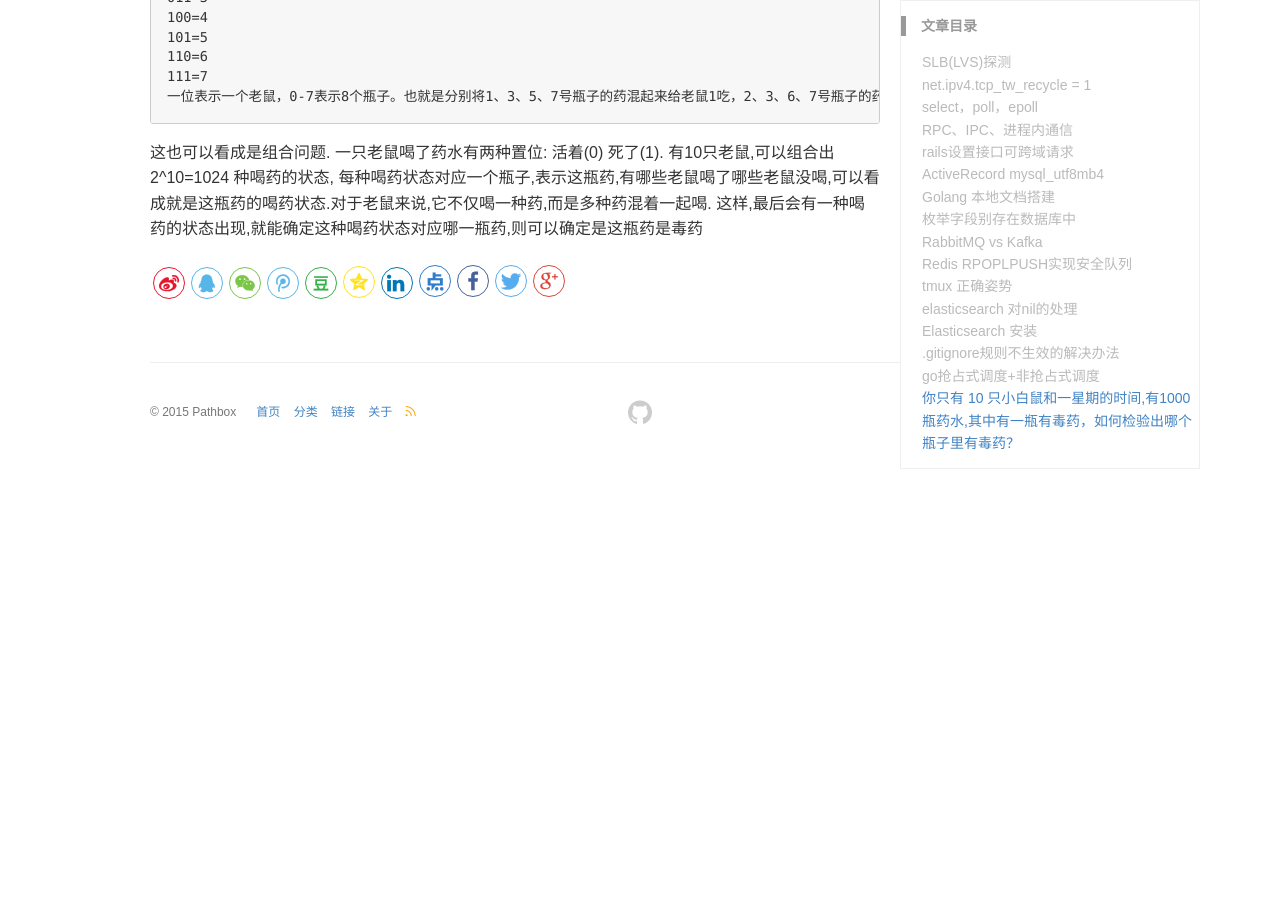
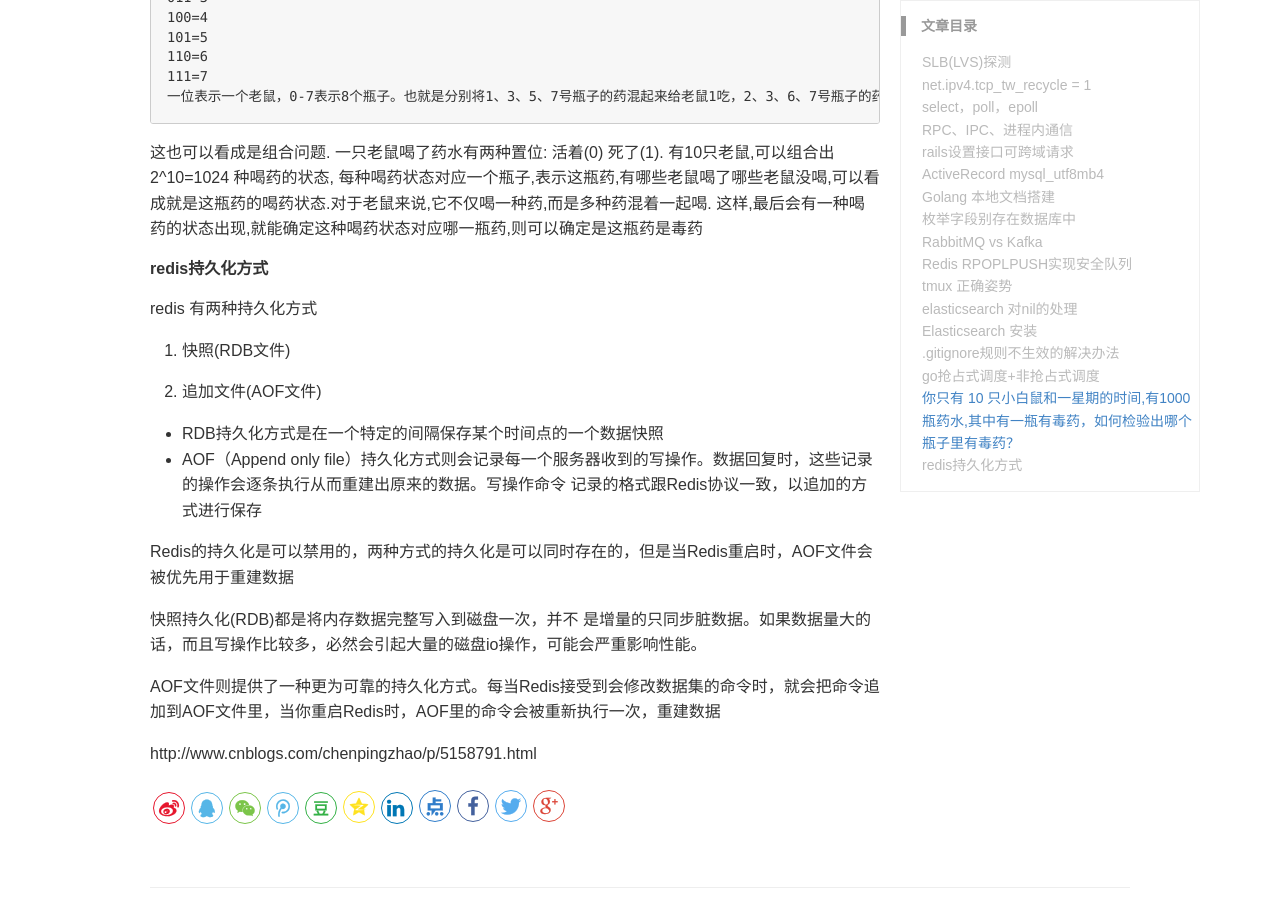
Before and after one commit to pathbox/pathbox.github.io, a Jekyll site: the page built from _posts/2018-01-06-work-summary-in-Udesk-twelve.md, in a window 1280 px wide and 900 px high, scrolled down 10891 px. Built offline with Jekyll 4.4.1, drawn with Linux system fonts in a browser that asks for light colours; before the commit the page ends 11352 px from its top, so only the background shows below that.

Commit message:
redis两种持久化简析

````diff
--- a/_posts/2018-01-06-work-summary-in-Udesk-twelve.md
+++ b/_posts/2018-01-06-work-summary-in-Udesk-twelve.md
@@ -499,3 +499,22 @@ go有抢占式调度:如果一个Goroutine一直占用CPU，长时间没有被
 ```
 
 这也可以看成是组合问题. 一只老鼠喝了药水有两种置位: 活着(0) 死了(1). 有10只老鼠,可以组合出 2^10=1024 种喝药的状态, 每种喝药状态对应一个瓶子,表示这瓶药,有哪些老鼠喝了哪些老鼠没喝,可以看成就是这瓶药的喝药状态.对于老鼠来说,它不仅喝一种药,而是多种药混着一起喝. 这样,最后会有一种喝药的状态出现,就能确定这种喝药状态对应哪一瓶药,则可以确定是这瓶药是毒药
+
+##### redis持久化方式
+
+redis 有两种持久化方式
+
+1. 快照(RDB文件)
+
+2. 追加文件(AOF文件)
+
++ RDB持久化方式是在一个特定的间隔保存某个时间点的一个数据快照
++ AOF（Append only file）持久化方式则会记录每一个服务器收到的写操作。数据回复时，这些记录的操作会逐条执行从而重建出原来的数据。写操作命令  记录的格式跟Redis协议一致，以追加的方式进行保存
+
+Redis的持久化是可以禁用的，两种方式的持久化是可以同时存在的，但是当Redis重启时，AOF文件会被优先用于重建数据
+
+快照持久化(RDB)都是将内存数据完整写入到磁盘一次，并不 是增量的只同步脏数据。如果数据量大的话，而且写操作比较多，必然会引起大量的磁盘io操作，可能会严重影响性能。
+
+AOF文件则提供了一种更为可靠的持久化方式。每当Redis接受到会修改数据集的命令时，就会把命令追加到AOF文件里，当你重启Redis时，AOF里的命令会被重新执行一次，重建数据
+
+http://www.cnblogs.com/chenpingzhao/p/5158791.html
````
